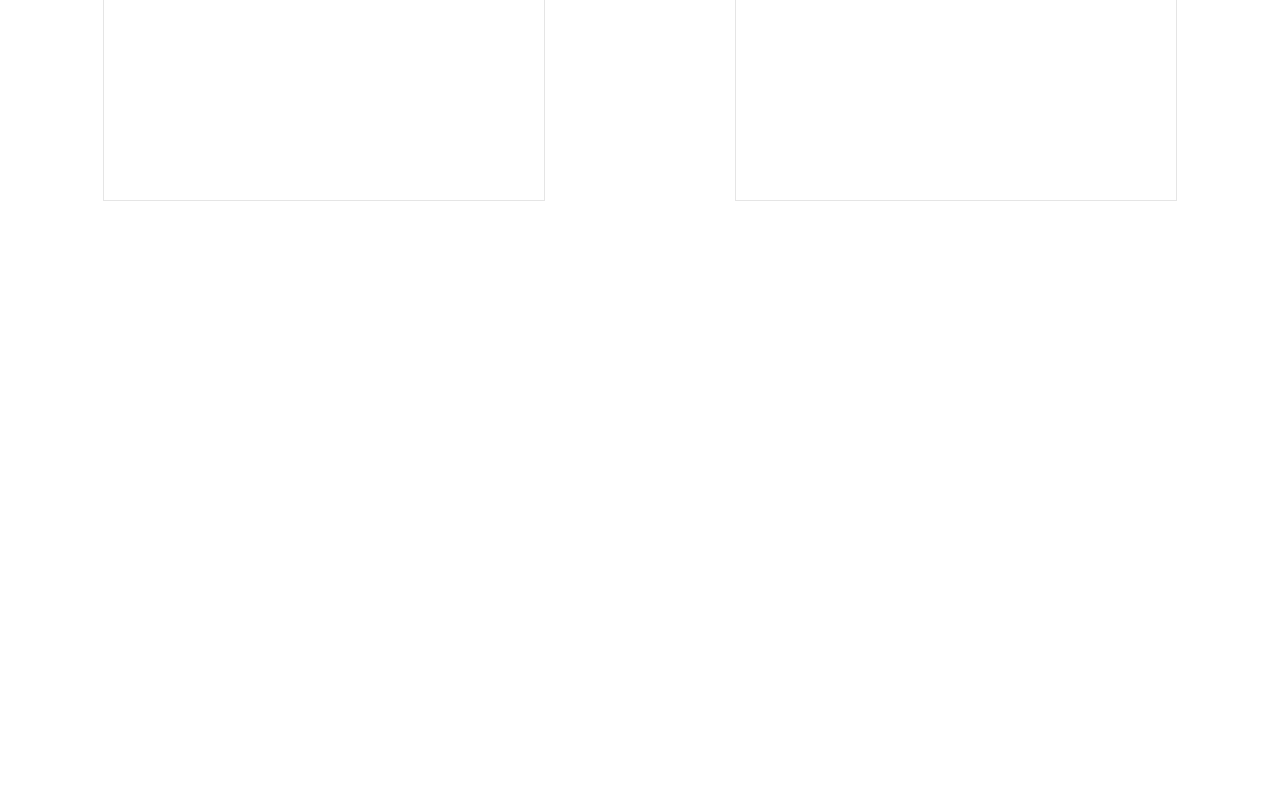
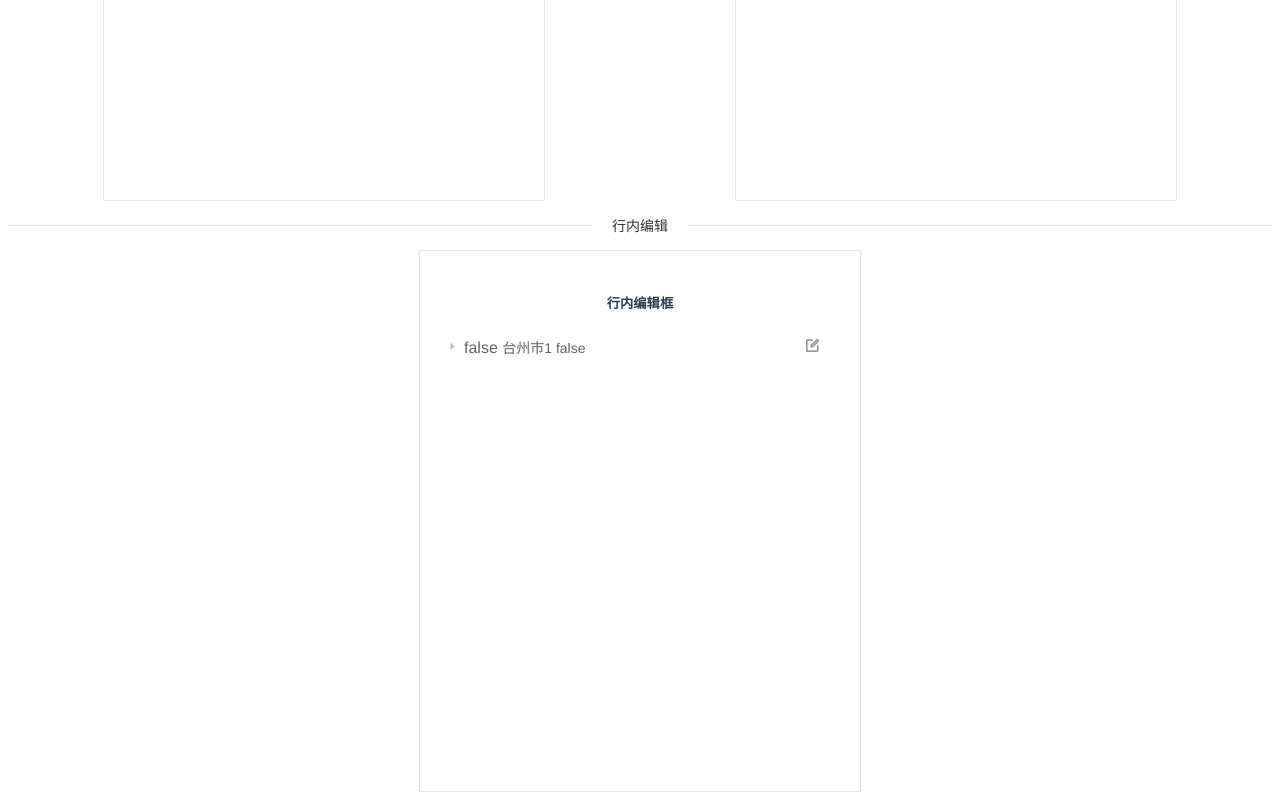
Before and after one commit to jixuanyu821/flash-ui, a Vue app: page / in a window 1280 px wide. Shown: the part 1017-1817 px from the top of the page. Before the commit the page ends 1226 px from the top, so only its background shows below. Built offline with nearby package versions, Linux system fonts and the light colour scheme.

Commit message:
fix: 调试bug

```diff
--- a/src/App.vue
+++ b/src/App.vue
@@ -9,6 +9,7 @@
         </div>
         <div>
           <h5>下拉树</h5>
+          <el-input v-model="contentsortId"></el-input>
           <f-select-tree
             v-model="contentsortId"
             :tree-data="classTree"
@@ -44,6 +45,20 @@
               <i class="el-icon-video-play btn-item" @click.stop="() => nodePlay(node,data)" />
               <i class="el-icon-video-pause btn-item" @click.stop="() => nodePause(node,data)" />
             </span>
+          </f-tree>
+        </div>
+      </div>
+    </div>
+    <div>
+      <el-divider>行内编辑</el-divider>
+      <div  class="contanier">
+        <div>
+          <h5>行内编辑框</h5>
+          <f-tree
+            :tree-data="classTree"
+            :editModel="true"
+            :editBtn="true"
+            :props="props">
           </f-tree>
         </div>
       </div>
--- a/src/plugins/select-tree/vue-select-tree.vue
+++ b/src/plugins/select-tree/vue-select-tree.vue
@@ -131,6 +131,7 @@ export default {
   },
   watch: {
     treeData (val) {
+      const self = this
       if (this.isFullName) {
         this.treeDatas = this.formateTree('', val, this.props, true)
       } else {
@@ -139,7 +140,7 @@ export default {
       this.$nextTick(() => {
         this.$refs.tree.setCheckedKeys(this.treeValue.split(','))
         const checkNodes = this.treeValue.split(',').map((id) => {
-          return this.getNode(id)
+          return self.getNode(id)
         })
         const keywordValue = this.props.value ? this.props.value : this.props.label
         if (checkNodes) {
@@ -169,6 +170,9 @@ export default {
     }
   },
   methods: {
+    getNode(data) {
+      return this.$refs.tree.getNode(data)
+    },
     filterTree () {
       this.$refs.tree.filter(this.filterTxt)
     },
--- a/src/plugins/tree/vue-tree.vue
+++ b/src/plugins/tree/vue-tree.vue
@@ -19,20 +19,43 @@
     :filter-node-method="filterNode"
     :check-strictly="checkStrictly"
     @check-change="checkChange"
-    @node-click="nodeClick">
+    @node-click="nodeClick"
+  >
     <span slot-scope="{ node, data }">
-      <span class="node-label" :class="{'is-disabled':node.disabled} ">{{ node.label }}</span>
+       {{data.editable}}
+      <span class="node-label" v-if="editModel">
+        <span v-if="!data.editable">{{ node.label }} {{data.editable}}</span>
+        <el-input v-model="data.label" v-else></el-input>
+      </span>
+      <span
+        class="node-label"
+        v-else
+        :class="{ 'is-disabled': node.disabled }"
+        >{{ node.label }}</span
+      >
       <div class="self-btns">
-        <i v-show="editBtn" class="el-icon-edit-outline btn-item" @click.stop="() => editNode(node, data)" />
-        <i v-show="addBtn" class="el-icon-plus btn-item" @click.stop="() => addNode(data,node)" />
-        <i v-show="deleteBtn" class="el-icon-delete btn-item" @click.stop="() => deleteNode(node, data)" />
+        <i
+          v-show="editBtn"
+          class="el-icon-edit-outline btn-item"
+          @click.stop="() => editNode(node, data)"
+        />
+        <i
+          v-show="addBtn"
+          class="el-icon-plus btn-item"
+          @click.stop="() => addNode(data, node)"
+        />
+        <i
+          v-show="deleteBtn"
+          class="el-icon-delete btn-item"
+          @click.stop="() => deleteNode(node, data)"
+        />
         <slot name="btn" :data="data" :node="node"></slot>
       </div>
     </span>
   </el-tree>
 </template>
 <script>
-import {  Tree  } from 'element-ui'
+import { Tree } from 'element-ui'
 import Vue from 'vue'
 Vue.use(Tree)
 
@@ -41,107 +64,135 @@ export default {
   props: {
     className: {
       type: String,
-      default: ''
+      default: '',
     },
     treeData: {
       required: true,
-      type: Array
+      type: Array,
     },
     load: {
       type: Function,
-      default: undefined
+      default: undefined,
     },
     nodeKey: {
       type: String,
-      default: 'id'
+      default: 'id',
     },
     props: {
       type: Object,
-      default () {
+      default() {
         return {
           children: 'children',
-          label: 'label'
+          label: 'label',
         }
-      }
+      },
     },
     lazy: {
       type: Boolean,
-      default: false
+      default: false,
     },
     showCheckbox: {
       type: Boolean,
-      default: false
+      default: false,
     },
     clickNodeExpand: {
       type: Boolean,
-      default: false
+      default: false,
     },
     checkOnClickNode: {
       type: Boolean,
-      default: false
+      default: false,
     },
     defaultExpended: {
       type: Array,
-      default () {
+      default() {
         return []
-      }
+      },
     },
     defaultExpandAll: {
       type: Boolean,
-      default: false
+      default: false,
     },
     currentNodeKey: {
       type: String,
-      default: '0'
+      default: '0',
     },
     addBtn: {
       type: Boolean,
-      default: false
+      default: false,
     },
     deleteBtn: {
       type: Boolean,
-      default: false
+      default: false,
     },
     editBtn: {
       type: Boolean,
-      default: false
+      default: false,
     },
     checkStrictly: {
       type: Boolean,
-      default: false
+      default: false,
     },
-    onlyChild: { // 是否开启只能选择子节点模式
+    onlyChild: {
+      // 是否开启只能选择子节点模式
       type: Boolean,
-      default: false
-    }
+      default: false,
+    },
+    editModel: {
+      // 编辑模式
+      type: Boolean,
+      default: false,
+    },
   },
-  data () {
-    return {
-    }
+  data() {
+    return {}
   },
   watch: {
-    treeData: function (val) {
+    treeData: function(val) {
       if (this.onlyChild) {
         this.treeData = this.onlyChildNode(val)
       }
-    }
+      if (this.editModel) {
+        this.treeData = this.editModelNode(val)
+      }
+    },
   },
-  created () {
+  created() {
     if (this.onlyChild) {
       this.treeData = this.onlyChildNode(this.treeData)
     }
+    if (this.editModel) {
+      this.treeData = this.editModelNode(this.treeData)
+    }
   },
   methods: {
-    getNode (data) {
-      console.log(this.$refs.tree.getNode(data), 'node')
+    getNode(data) {
       return this.$refs.tree.getNode(data)
     },
-    onlyChildNode (arr) {
+    editModelNode(arr) {
+      const children = this.props.children || 'children'
+      for (let i = 0; i < arr.length; i++) {
+        let opt = arr[i]
+        let originData = {} // 存储原始数据
+        for (const key in opt) {
+          if (key !== children) {
+            // 遍历不含子集的数据 赋值给originData
+            originData[key] = opt[key]
+          }
+        }
+        Object.assign(opt, { originData, 'editable': false })
+        if (opt[children] && opt[children].length > 0) {
+          opt[children] = this.editModelNode(opt[children])
+        }
+      }
+      return arr
+    },
+    onlyChildNode(arr) {
       const children = this.props.children || 'children'
       for (let i = 0; i < arr.length; i++) {
         const opt = arr[i]
         if (opt[children] && opt[children].length > 0) {
-          if (!Object.prototype.hasOwnProperty.call(opt, "disabled")) {
+          if (!Object.prototype.hasOwnProperty.call(opt, 'disabled')) {
             this.$set(opt, 'disabled', true)
           }
           opt[children] = this.onlyChildNode(opt[children])
@@ -150,51 +201,74 @@ export default {
       return arr
     },
     // 过滤节点
-    filterNode (value, data) {
+    filterNode(value, data) {
       if (!value) return true
       return data[this.props.label].indexOf(value) !== -1
     },
     // 过滤函数
-    filter (val) {
+    filter(val) {
       this.$refs.tree.filter(val)
     },
     // 树节点点击事件
-    nodeClick (data, node, tree) {
+    nodeClick(data, node, tree) {
       if (data['disabled']) return
       this.$emit('nodeClick', data, node, tree)
     },
     // 编辑节点击事件
-    editNode (node, data) {
-      this.$emit('editNode', node, data)
+    editNode(node, data) {
+      if(this.editModel){
+        let nodeData =  this.refreshView(data,this.treeData,true )
+        this.$set(this.treeData,nodeData['index'],nodeData['data'])
+        console.log(this.treeData)
+      } else {
+        this.$emit('editNode', node, data)
+      }
+    },
+    // 刷新编辑节点的视图
+    refreshView(data,dataArr,flag){
+      const id = this.props.id || 'id'
+      const children = this.props.children || 'children'
+      let dataIndex = 0
+      for(let index = 0;index<dataArr.length;index++){
+        let opt = dataArr[index]
+        dataIndex = index
+        if(opt[id]=== data[id]){
+          Object.assign(dataArr[index],{'editable':flag})
+          return {index:dataIndex, data:dataArr[dataIndex]}
+        }
+        if (opt[children] && opt[children].length > 0) {
+          this.refreshView(data,opt[children],flag )
+        }
+      }
     },
     // 添加节点击事件
-    addNode (data, node) {
+    addNode(data, node) {
       this.$emit('addNode', data, node)
     },
     // 删除节点击事件
-    deleteNode (node, data) {
+    deleteNode(node, data) {
       this.$emit('deleteNode', node, data)
     },
     // 通过key设置选中的节点
-    setCheckedKeys (keys, leafOnly) {
+    setCheckedKeys(keys, leafOnly) {
       this.$refs.tree.setCheckedKeys(keys, leafOnly)
     },
     // 通过nodes、keys获取当前选中
-    getCheckedNode (leafOnly = false, includeHalfChecked = false) {
+    getCheckedNode(leafOnly = false, includeHalfChecked = false) {
       return this.$refs.tree.getCheckedNodes(leafOnly, includeHalfChecked)
     },
-    getCheckedKey (leafOnly = false) {
+    getCheckedKey(leafOnly = false) {
       return this.$refs.tree.getCheckedKeys(leafOnly)
     },
     // 获取当前被选中节点的 data，若没有节点被选中则返回 null
-    getCurrentNode () {
+    getCurrentNode() {
       return this.$refs.tree.getCurrentNode()
     },
     // 获取复选框选中状态变更的节点
-    checkChange (checkData, isChecked, childCheck) {
+    checkChange(checkData, isChecked, childCheck) {
       this.$emit('checkChange', checkData, isChecked, childCheck)
-    }
-  }
+    },
+  },
 }
 </script>
 <style lang="scss">
@@ -203,7 +277,7 @@ export default {
 .f-tree {
   .node-label {
     font-size: 14px;
-    &.is-disabled{
+    &.is-disabled {
       cursor: no-drop;
     }
   }
@@ -229,7 +303,7 @@ export default {
         display: inline-block;
         .btn-item {
           &:hover {
-            transform: scale(1.3)
+            transform: scale(1.3);
           }
         }
       }
```
